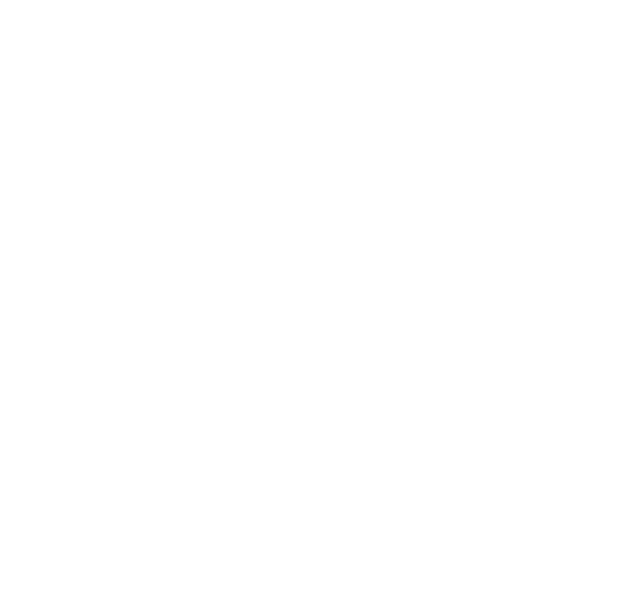
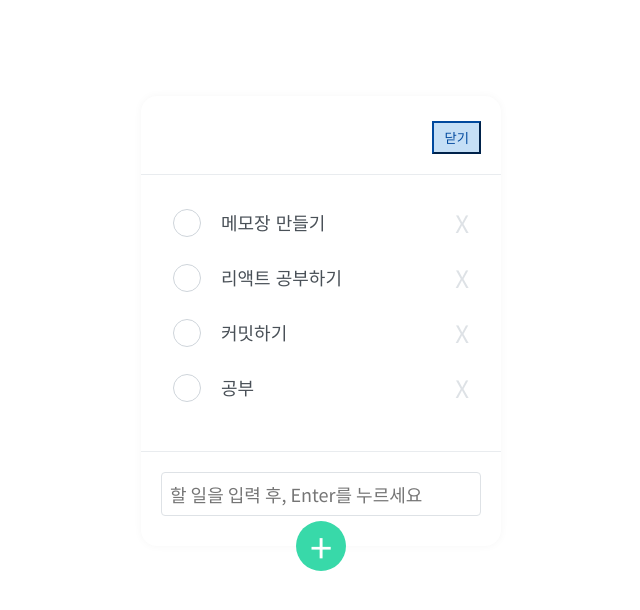
Before and after one commit to Da-Haeng/Front-end, a React (Create React App) app: page /todo in a window 1280 px wide. Before the commit this address had no page. Shown: the top 610 px of the page, without its empty margins (319-959 px from the left). Built offline with nearby package versions, Linux system fonts and the light colour scheme; the HTML template or start-up script is replaced by a standard one.

Commit message:
To do List incomplete....

```diff
--- a/src/App.tsx
+++ b/src/App.tsx
@@ -10,6 +10,30 @@ import Tutorial from "./StartPage/Tutorial";
 import Start from "./StartPage/Start";
 import Login from "./StartPage/Login";
 import MainPage from "./MainPage/Main";
+import TodoTemplete, { todos } from "./MainPage/TodoList/TodoTemplete";
+
+const todoData = [
+  {
+      id: 1,
+      todo: '메모장 만들기',
+      done: false
+  },
+  {
+      id: 2,
+      todo: '리액트 공부하기',
+      done: false
+  },
+  {
+      id: 3,
+      todo: '커밋하기',
+      done: false
+  },
+  {
+    id: 4,
+    todo: '공부',
+    done: false
+}
+]
 
 function App() {
   return (
@@ -21,6 +45,7 @@ function App() {
           <Route path="/start" element={<Start />}></Route>
           <Route path="/login" element={<Login />}></Route>
           <Route path="/main" element={<MainPage />}></Route>
+          <Route path="/todo" element={<TodoTemplete todoData={todoData} />}></Route>
         </Routes>
       </BrowserRouter>
     </>
--- a/src/MainPage/Main.css
+++ b/src/MainPage/Main.css
@@ -6,7 +6,7 @@
 
 .main-container {
   display: flex;
-  width: 100%;
+  width: 80%;
   height: 100%;
   margin-left: 180px;
   flex-direction: column;
@@ -149,3 +149,24 @@
   font-size: 35px;
   font-weight: 700;
 }
+/* .main-container .addTodo {
+  border: none;
+  width: 50px;
+  height: 50px;
+  border-radius: 50px;
+} */
+
+
+/* right side with todolist and calender */
+
+.main .right_col {
+  display: flex;
+  width: 20%;
+  margin-top: 20px;
+}
+.main .right_col .addTodo {
+  border: none;
+  width: 50px;
+  height: 50px;
+  border-radius: 50px;
+}
--- a/src/MainPage/Main.tsx
+++ b/src/MainPage/Main.tsx
@@ -167,6 +167,9 @@ const MainPage = () => {
           </div>
         </div>
       </div>
+      <div className="right_col">
+        {/* <button className="addTodo"> + </button> */}
+      </div>
     </div>
   );
 };
--- /dev/null
+++ b/src/MainPage/TodoList/Todo.css
@@ -0,0 +1,150 @@
+@import url('https://fonts.googleapis.com/css2?family=Gothic+A1:wght@300&family=Noto+Sans+KR&display=swap');
+@import url('https://fonts.googleapis.com/css2?family=Gothic+A1:wght@300&family=Nanum+Gothic&family=Noto+Sans+KR&display=swap');
+
+/* Todo Templete */
+.TodoTemplete {
+    width: 360px;
+    height: 450px;
+    position: relative;
+    background: white;
+    border-radius: 16px;
+    box-shadow: 0 0 8px 0 rgba(0, 0, 0, 0.04);
+    margin: 0 auto;
+    margin-top: 96px;
+    margin-bottom: 32px;
+    display: flex;
+    flex-direction: column;
+    position: relative;
+    font-family: 'Nanum Gothic';
+}
+.TodoTemplete .todo_create_form form{
+    /* background: #f8f9fa; */
+    padding-left: 20px;
+    padding-top: 20px;
+    padding-right: 20px;
+    padding-bottom: 30px;
+
+    border-bottom-left-radius: 16px;
+    border-bottom-right-radius: 16px;
+    border-top: 1px solid #e9ecef;
+}
+.TodoTemplete .todo_create_form form > input {
+    padding: 8px;
+    border-radius: 4px;
+    border: 1px solid #dee2e6;
+    width: 100%;
+    outline: none;
+    font-size: 18px;
+    box-sizing: border-box;
+}
+.TodoTemplete .todo_create_btn {
+    background: #38d9a9;
+    z-index: 5;
+    cursor: pointer;
+    width: 50px;
+    height: 50px;
+    display: block;
+    align-items: center;
+    justify-content: center;
+    font-size: 60px;
+    position: absolute;
+    left: 50%;
+    bottom: 0px;
+    transform: translate(-50%, 50%);
+    color: white;
+    border-radius: 50%;
+    border: none;
+    outline: none;
+    display: flex;
+    align-items: center;
+    justify-content: center;
+    transition: 0.125s all ease-in;
+    font-size: 40px;
+}
+/* Todo Header */
+
+.TodoHeader {
+    padding-top: 25px;
+    padding-bottom: 20px;
+    padding-left: 20px;
+    padding-right: 20px;
+    border-bottom: 1px solid #e9ecef;
+    display: flex;
+    align-items: center;
+}
+
+.TodoHeader .head_text {
+    width: 50%;
+    font-size: 25px;
+    justify-content: center;
+}
+.TodoHeader > div {
+    display: flex;
+}
+.TodoHeader .head_btn_left {
+    width:25%;
+    font-size: 25px;
+    justify-content: start;
+    margin: 0;
+}
+.TodoHeader .head_btn_right {
+    width: 25%;
+    font-size: 25px;
+    justify-content: end;
+    margin: 0;
+}
+.TodoHeader button {
+    font-family: 'Nanum Gothic';
+    background-color: #C5DFF6;
+    color: #00499E;
+    border-color: #00499E;
+    padding-top: 5px;
+    padding-bottom: 5px;
+    padding-right: 10px;
+    padding-left: 10px;
+  }
+
+/* Todo List */
+
+.TodoList {
+    flex: 1;
+    padding: 20px 32px;
+    padding-bottom: 48px;
+    overflow-y: auto;
+}
+
+/* Todo Item */
+.TodoItem {
+    display: flex;
+    align-items: center;
+    padding-top: 10px;
+    padding-bottom: 10px;
+}
+
+.TodoItem .todo {
+    flex: 1;
+    font-size: 18px;
+    color: #495057;
+    font-family: 'Nanum Gothic';
+}
+
+.TodoItem .todo_btn {
+    width: 28px;
+    height: 28px;
+    border-radius: 16px;
+    border: 1px solid #ced4da;
+    font-size: 24px;
+    display: flex;
+    align-items: center;
+    justify-content: center;
+    margin-right: 20px;
+}
+
+.TodoItem .remove_btn {
+    display: flex;
+    align-items: center;
+    justify-content: center;
+    color: #dee2e6;
+    font-size: 24px;
+    cursor: pointer;
+}
--- /dev/null
+++ b/src/MainPage/TodoList/TodoHeader.tsx
@@ -0,0 +1,17 @@
+import "./Todo.css";
+const TodoHeader = () => {
+    return (
+        <div className="TodoHeader">
+                <div className="head_btn_left">
+                    {/* <button>추가</button> */}
+                </div>
+                <div className="head_text">
+
+                </div>
+                <div className="head_btn_right">
+                    <button>닫기</button>
+                </div>
+        </div>
+    )
+}
+export default TodoHeader;
--- /dev/null
+++ b/src/MainPage/TodoList/TodoItem.tsx
@@ -0,0 +1,16 @@
+const TodoItem = ({id, todo, done}: any) => {
+    return (
+        <div className="TodoItem">
+            <div className="todo_btn" onClick={() => {alert('hi')}}>
+               {done}
+            </div>
+            <div className="todo">
+                {todo}
+            </div>
+            <div className="remove_btn">
+                X
+            </div>
+        </div>
+    )
+}
+export default TodoItem;
--- /dev/null
+++ b/src/MainPage/TodoList/TodoList.tsx
@@ -0,0 +1,14 @@
+import { useContext } from "react";
+import TodoItem from "./TodoItem";
+import { TodoStateContext } from "./TodoTemplete";
+import "./Todo.css";
+const TodoList = () => {
+  const todoData = useContext(TodoStateContext);
+  const data = todoData['todoData'];
+  return (
+    <div className="TodoList">
+        {data && data.map((it) => <div key={it.id}><TodoItem {...it} /></div>)}
+    </div>
+  );
+};
+export default TodoList;
--- /dev/null
+++ b/src/MainPage/TodoList/TodoTemplete.tsx
@@ -0,0 +1,79 @@
+import React, { useRef } from "react";
+import { useEffect } from "react";
+import { useReducer } from "react";
+import TodoList from "./TodoList";
+import "./Todo.css";
+import TodoHeader from "./TodoHeader";
+import { useState } from "react";
+
+export type todos = {
+  id: number;
+  todo: string;
+  done: boolean;
+};
+const reducer = (state: any, action: any) => {
+  let newState: any = [];
+  switch (action.type) {
+    case "INIT": {
+      return action.data;
+    }
+    case "CREATE": {
+      newState = [action.data, ...state];
+      break;
+    }
+    default:
+        return state;
+  }
+  return newState;
+};
+
+export const TodoStateContext = React.createContext<[]>([]);
+const TodoTemplete = (todoData) => {
+  const [open, setOpen] = useState(true);
+  const [todo, setTodo] = useState("");
+  const [done, setDone] = useState(false);
+  const onToggle = () => {
+    setOpen(!open);
+  };
+
+  const [data, dispatch] = useReducer(reducer, todoData);
+  useEffect(() => {
+    if (data) {
+      dispatch({ type: "INIT", data: todoData });
+    }
+  }, [todoData]);
+
+  const dataId = useRef(5);
+
+  const onSubmit = () => {
+    dispatch({
+      type: "CREATE",
+      data: {
+        id: dataId.current,
+        todo: todo,
+        done: false,
+      },
+    });
+    dataId.current += 1;
+  };
+
+  return (
+    <TodoStateContext.Provider value={data}>
+      <div className="TodoTemplete">
+        <TodoHeader />
+        <TodoList />
+        <div className="todo_create_form">
+          {open && (
+            <form onSubmit={onSubmit}>
+              <input value={todo} onChange={(e) => setTodo(e.target.value)} placeholder="할 일을 입력 후, Enter를 누르세요"/>
+            </form>
+          )}
+        </div>
+        <div className="todo_create_btn" onClick={onToggle}>
+            +
+        </div>
+      </div>
+    </TodoStateContext.Provider>
+  );
+};
+export default TodoTemplete;
--- a/tsconfig.json
+++ b/tsconfig.json
@@ -10,7 +10,7 @@
     "skipLibCheck": true,
     "esModuleInterop": true,
     "allowSyntheticDefaultImports": true,
-    "strict": true,
+    "strict": false,
     "forceConsistentCasingInFileNames": true,
     "noFallthroughCasesInSwitch": true,
     "module": "commonjs",
```
